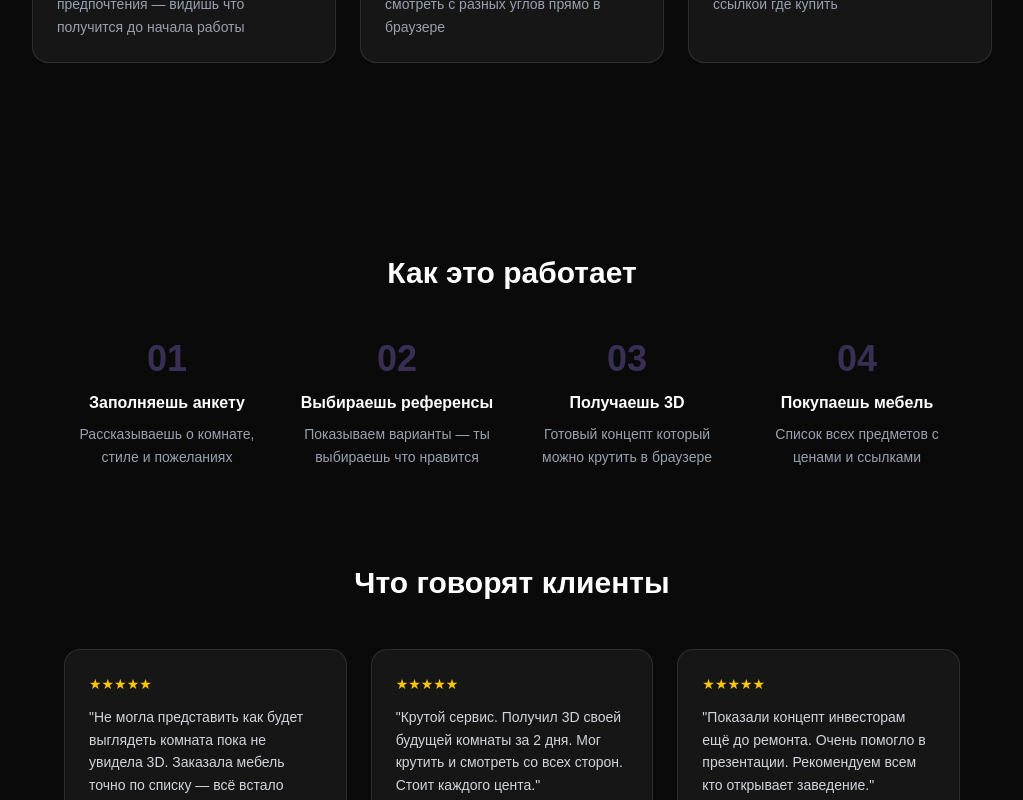
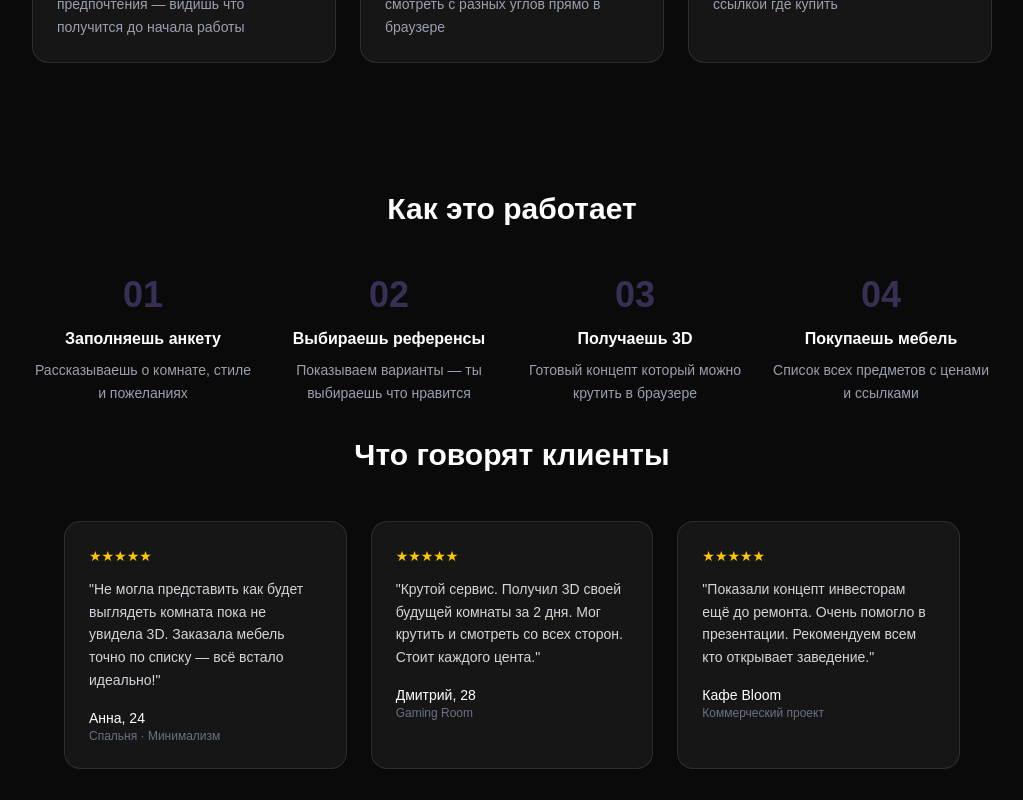
Before and after one commit to perchekliialexei-hue/interior-ai, a Next.js app: page / in a window 1280 px wide. Shown: the part 860-1660 px from the top of the page, without its empty margins (128-1151 px from the left). Built offline with nearby package versions, Linux system fonts and the light colour scheme.

Commit message:
feat: sheets 528 products, scraper API, fix routes

```diff
--- a/app/page.tsx
+++ b/app/page.tsx
@@ -49,10 +49,11 @@
 
     const aiData = await aiRes.json();
     const design = aiData.design;
-    console.log('Design received:', JSON.stringify(design?.furniture?.slice(0,2)));
-
-if (design) {
-  console.error('Design failed:', aiData.error);}
+if (!design) {
+  console.error('Design failed:', aiData.error);
+} else {
+  console.log('Design received:', JSON.stringify(design?.furniture?.slice(0,2)));
+}
 
     // Сохраняем дизайн
     if (design) {
@@ -169,7 +170,7 @@
         ))}
       </section>
 
-      <section className="max-w-5xl mx-auto px-8 py-16"><section className="max-w-5xl mx-auto px-8 py-16">
+      <section className="max-w-5xl mx-auto px-8 py-16">
   <h2 className="text-3xl font-bold text-center mb-12">Как это работает</h2>
   <div className="grid md:grid-cols-4 gap-6">
     {[
@@ -185,7 +186,7 @@
       </div>
     ))}
   </div>
-</section><section className="max-w-5xl mx-auto px-8 py-8">
+<section className="max-w-5xl mx-auto px-8 py-8">
   <h2 className="text-3xl font-bold text-center mb-12">Что говорят клиенты</h2>
   <div className="grid md:grid-cols-3 gap-6">
     {[
```
